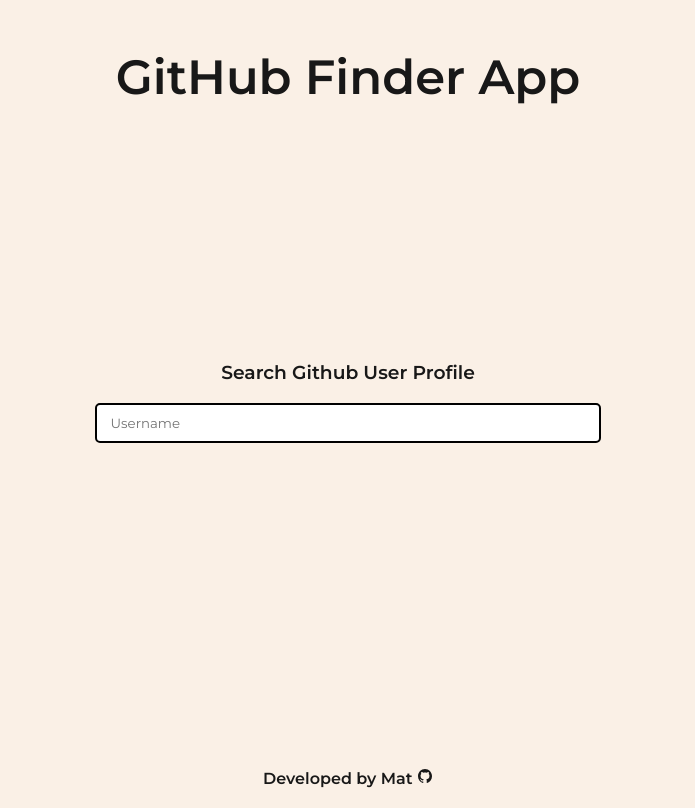
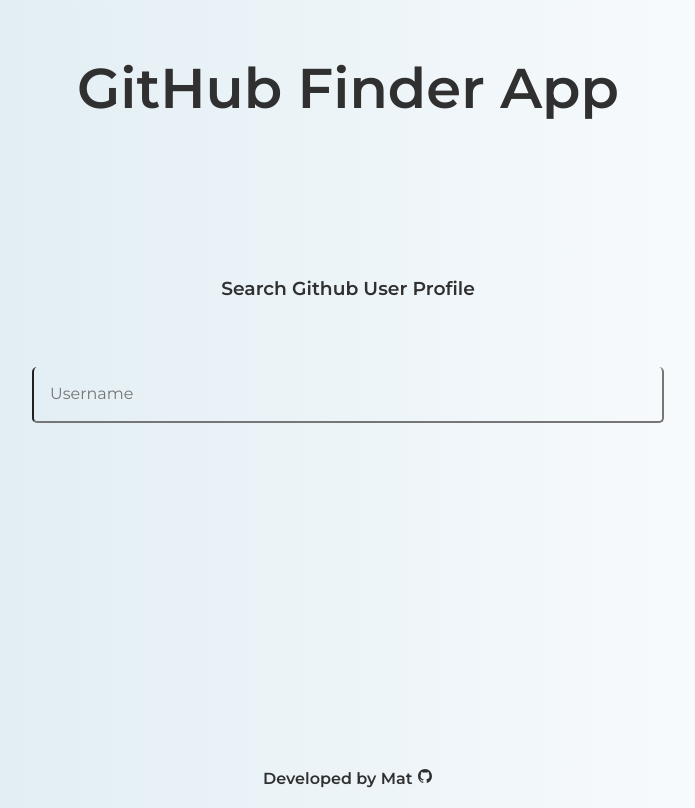
Before and after one commit to 1987mat/Github_Finder_App, a website with bundled scripts: page index.html in a window 1280 px wide. Shown: the whole page, without its empty margins (292-987 px from the left). Built offline with nearby package versions, Linux system fonts and the light colour scheme.

Commit message:
some changes

```diff
--- a/style.css
+++ b/style.css
@@ -2,14 +2,19 @@
 
 * {
   box-sizing: border-box;
-  color: #181818;
+  color: #303030;
   font-family: 'Montserrat', sans-serif;
 }
 
 html,
 body {
   height: 100vh;
-  background-color: #faf0e6;
+  background: rgb(221, 235, 242);
+  background: linear-gradient(
+    90deg,
+    rgba(221, 235, 242, 1) 9%,
+    rgba(255, 255, 255, 1) 98%
+  );
 }
 
 body {
@@ -26,7 +31,7 @@
 
 .nav-bar h1 {
   text-align: center;
-  font-size: 3rem;
+  font-size: 3.5rem;
 }
 
 /* MAIN */
@@ -34,16 +39,24 @@
   display: flex;
   flex-direction: column;
   align-items: center;
-  margin-top: -2em;
   margin-bottom: 2em;
+  margin-top: 4em;
 }
 
 .search-container input {
-  width: 40%;
-  height: 2.5rem;
+  width: 50%;
+  height: 3.5em;
+  padding: 1em;
+  font-size: 1rem;
+  border-top: none;
   border-radius: 5px;
-  border: 2px solid black;
-  padding: 1em;
+  background: transparent;
+  margin-top: 3em;
+}
+
+#user-profile,
+#user-repos {
+  padding: 3em;
 }
 
 .card-body {
@@ -51,7 +64,7 @@
   gap: 1em;
   border: 0.5px solid black;
   border-radius: 5px;
-  padding: 1em;
+  padding: 3em;
 }
 
 .user-image img {
@@ -123,22 +136,22 @@
 
 .profile-btn button {
   text-decoration: none;
-  background-color: lightgrey;
-  font-weight: 900;
-  font-size: 1rem;
-  border-radius: 50px 50px;
+  background-color: lightblue;
+  font-weight: bold;
+  font-size: 1.2rem;
+  border-radius: 5px;
   border: none;
   box-sizing: content-box;
   width: auto;
-  padding: 1em;
+  padding: 0.8em 1em 1em 1em;
   text-align: center;
   height: 1em;
-  box-shadow: 2px 2px 2px black;
+  transition: background-color 0.2s ease-in;
 }
 
 .profile-btn button:hover {
   cursor: pointer;
-  background-color: lightyellow;
+  background-color: white;
 }
 
 .profile-btn button:active {
```
Also changed, not shown: index.html (+3 -1 lines).
